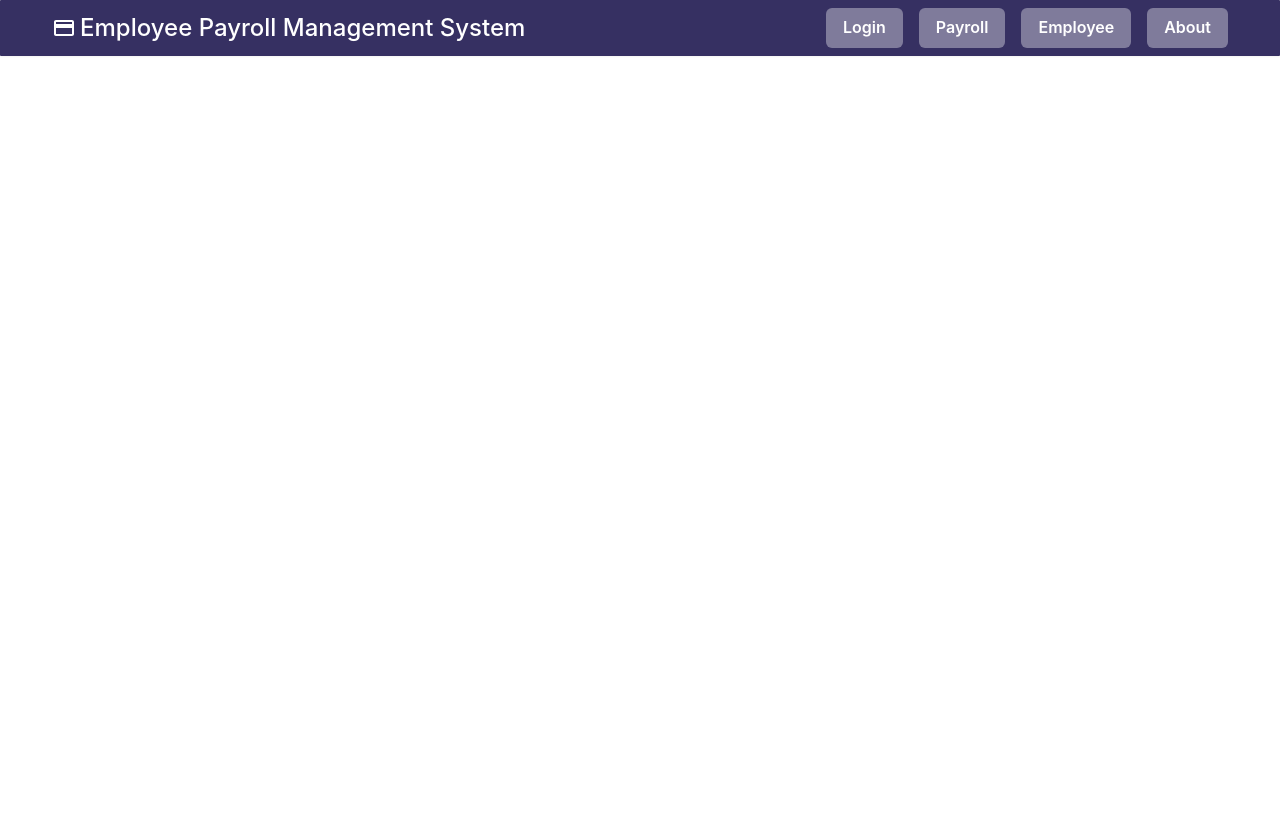
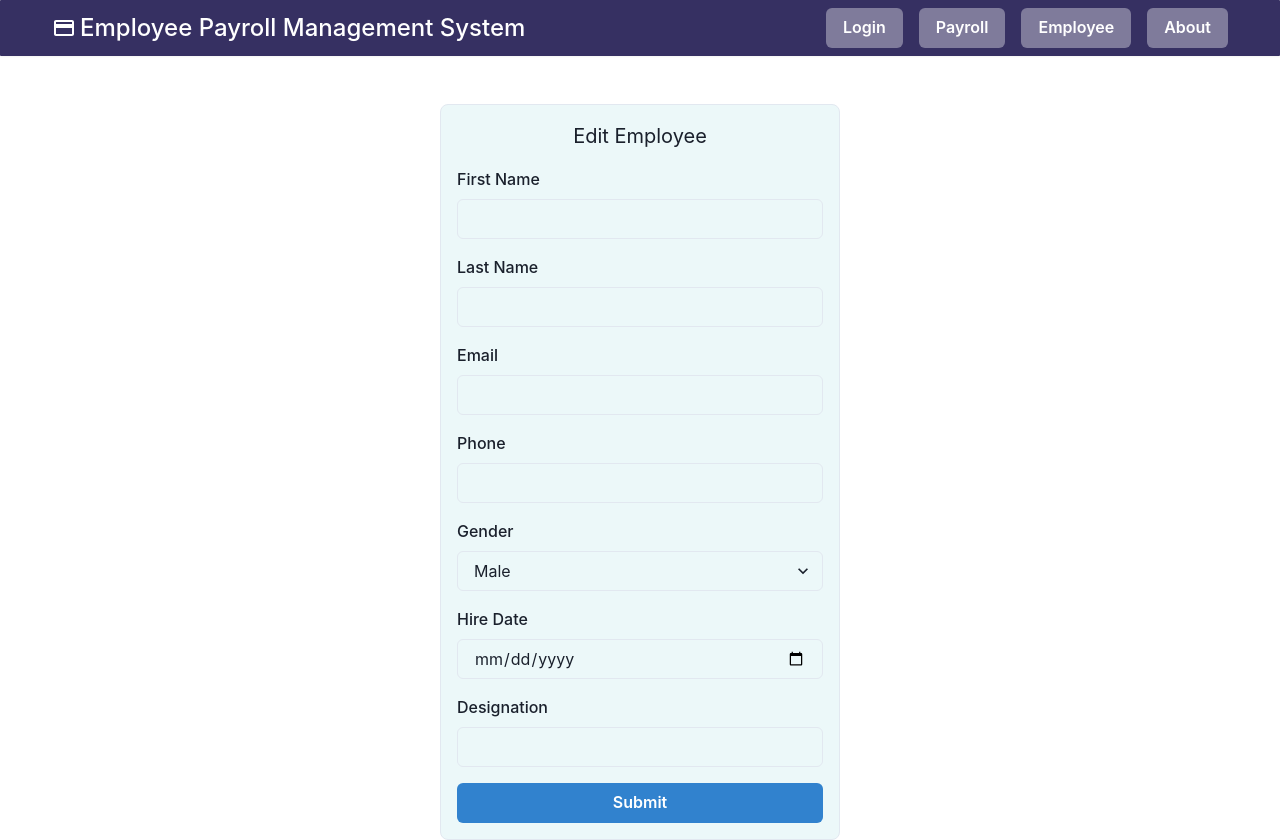
Before and after one commit to SRIKANTHNALUMACHU/employee-management-system, a React (Vite) app: page /hr/edit-employee in a window 1280 px wide. Before the commit the page ends 800 px from the top, so only its background shows below. Built offline with nearby package versions, Linux system fonts and the light colour scheme.

Commit message:
changed some files

```diff
--- a/src/App.tsx
+++ b/src/App.tsx
@@ -9,6 +9,7 @@ import Register from "./pages/Register";
 import Payroll from "./pages/HR/Payroll";
 import HrEmployee from "./pages/HR/Payroll/Employee";
 import AddEmployee from "./pages/HR/Payroll/Employee/add";
+import EditEmployee from "./pages/HR/Payroll/Employee/edit";
 
 function App() {
   return (
@@ -23,6 +24,7 @@ function App() {
           <Route path="/payroll" element={<Payroll />} />
           <Route path="/hr-employee" element={<HrEmployee />} />
           <Route path="/hr/add-employee" element={<AddEmployee />} />
+          <Route path="/hr/edit-employee" element={<EditEmployee/>}/>
         </Routes>
       </Router>
     </Box>
--- a/src/apis/resource1.ts
+++ b/src/apis/resource1.ts
@@ -4,7 +4,7 @@ const getAllEmployees = async (): Promise<AxiosResponse> => {
   return new Promise((resolve) => {
     axios({
       method: "GET",
-      url: "https://8473-2600-6c5a-7f-a54c-3552-5e6c-20af-c494.ngrok-free.app/empdata/getAllEmployees",
+      url: "http://localhost:8080/empdata/getAllEmployees",
       headers: {
         "Content-Type": "application/json",
         accept: "*/*",
@@ -20,11 +20,32 @@ const getAllEmployees = async (): Promise<AxiosResponse> => {
   });
 };
 
+const deleteEmployee  = async (id:number): Promise<AxiosResponse> =>{
+  console.log("id is",id)
+  return new Promise((resolve) => {
+    axios({
+      method: "DELETE",
+      url: "http://localhost:8080/empdata/delete/"+id,
+      headers: {
+        "Content-Type": "application/json",
+        accept: "*/*",
+      },
+    })
+      .then((response) => {
+        console.log("dfere", response);
+        resolve(response.data);
+      })
+      .catch((error) => {
+        console.log("Error is", error);
+      });
+  });
+}
+
 const addEmployee = async (data: Object): Promise<AxiosResponse> => {
   return new Promise((resolve) => {
     axios({
       method: "POST",
-      url: "https://8473-2600-6c5a-7f-a54c-3552-5e6c-20af-c494.ngrok-free.app/empdata/create",
+      url: "http://localhost:8080/empdata/create",
       headers: {
         "Content-Type": "application/json",
         accept: "*/*",
@@ -40,4 +61,24 @@ const addEmployee = async (data: Object): Promise<AxiosResponse> => {
   });
 };
 
-export { getAllEmployees, addEmployee };
+
+const editEmployee = async (data: Object, id: number): Promise<AxiosResponse> => {
+  return new Promise((resolve) => {
+    axios({
+      method: "POST",
+      url: "http://localhost:8080/empdata/update/"+id,
+      headers: {
+        "Content-Type": "application/json",
+        accept: "*/*",
+      },
+      data: data,
+    })
+      .then((response) => {
+        resolve(response);
+      })
+      .catch((error) => {
+        console.log("error is", error);
+      });
+  });
+};
+export { getAllEmployees, addEmployee ,deleteEmployee, editEmployee};
--- a/src/pages/HR/Payroll/Employee/add.tsx
+++ b/src/pages/HR/Payroll/Employee/add.tsx
@@ -9,24 +9,36 @@ import {
   Text,
 } from "@chakra-ui/react";
 import { useState } from "react";
+import { addEmployee } from "../../../../apis/resource1";
+import { useNavigate } from "react-router-dom";
 
 const AddEmployee = () => {
   const [data, setData] = useState({
-    email: "",
+    emailId: "",
     designation: "",
     hiredate: "",
     gender: "Male",
     phone: "",
     lastName: "",
     firstName: "",
+    ssn:"777"
   });
-  const handleSubmit = (e) => {
+  const navigate=useNavigate()
+
+  const handleSubmit = async (e) => {
     e.preventDefault();
     console.log("add employee");
     console.log(data);
+    await addEmployee(data).then(()=>{
+      console.log("added ")
+      navigate('/hr-employee')
+    }).catch((err)=>{
+      console.log("error is",err)
+    })
+
   };
   const onChangeInput = (e) => {
-    setData({ [e.target.name]: e.target.value, ...data });
+    setData({ ...data,[e.target.name]: e.target.value  });
   };
 
   return (
@@ -54,6 +66,7 @@ const AddEmployee = () => {
               onChange={(e) => {
                 onChangeInput(e);
               }}
+              value={data.firstName}
             />
           </FormControl>
           <FormControl>
@@ -72,7 +85,7 @@ const AddEmployee = () => {
             <Input
               type="email"
               id="email"
-              name="email"
+              name="emailId"
               onChange={(e) => {
                 onChangeInput(e);
               }}
@@ -105,7 +118,7 @@ const AddEmployee = () => {
           <FormControl>
             <FormLabel htmlFor="hiredate">Hire Date</FormLabel>
             <Input
-              type="datetime-local"
+              type="date"
               id="hiredate"
               name="hiredate"
               onChange={(e) => {
--- /dev/null
+++ b/src/pages/HR/Payroll/Employee/edit.tsx
@@ -0,0 +1,158 @@
+import {
+    FormControl,
+    FormLabel,
+    Input,
+    Select,
+    Button,
+    VStack,
+    Box,
+    Text,
+  } from "@chakra-ui/react";
+  import { useState } from "react";
+  import { editEmployee } from "../../../../apis/resource1";
+  import { useLocation, useNavigate } from "react-router-dom";
+
+  const EditEmployee = () => {
+    const navigate=useNavigate()
+    const {state}=useLocation()
+    const [data, setData] = useState({
+      emailId: state?.email ?state?.email :"",
+      designation: state?.designation? state?.designation:"",
+      hiredate: state?.hiredate ? state?.hiredate:"",
+      gender: state?.gender ? state?.gender :"Male",
+      phone: state?.phone ? state?.phone :"",
+      lastName: state?.lastName ? state?.lastName:"",
+      firstName: state?.firstName ? state?.firstName :"",
+      ssn:state?.ssn ? state?.ssn :""
+    });
+
+    console.log("sra",state)
+
+    const handleSubmit = async (e) => {
+      e.preventDefault();
+
+      console.log(data);
+      await editEmployee(data,state?.empId).then(()=>{
+        console.log("edited ")
+        navigate('/hr-employee')
+      }).catch((err)=>{
+        console.log("error is",err)
+      })
+
+    };
+    const onChangeInput = (e) => {
+      setData({ ...data,[e.target.name]: e.target.value  });
+    };
+
+    return (
+      <Box
+        w="400px"
+        marginLeft="auto"
+        backgroundColor="#ECF8F9"
+        marginRight="auto"
+        p="4"
+        borderWidth="1px"
+        borderRadius="lg"
+        marginTop="3rem"
+      >
+        <Text fontSize="xl" mb="4" textAlign="center">
+          Edit Employee
+        </Text>
+        <form onSubmit={handleSubmit}>
+          <VStack spacing="4" align="stretch">
+            <FormControl>
+              <FormLabel htmlFor="firstName">First Name</FormLabel>
+              <Input
+                type="text"
+                id="firstName"
+                name="firstName"
+                onChange={(e) => {
+                  onChangeInput(e);
+                }}
+                value={data.firstName}
+              />
+            </FormControl>
+            <FormControl>
+              <FormLabel htmlFor="lastName">Last Name</FormLabel>
+              <Input
+                type="text"
+                id="lastName"
+                name="lastName"
+                onChange={(e) => {
+                  onChangeInput(e);
+                }}
+                value={data.lastName}
+              />
+            </FormControl>
+            <FormControl>
+              <FormLabel htmlFor="email">Email</FormLabel>
+              <Input
+                type="email"
+                id="email"
+                name="emailId"
+                onChange={(e) => {
+                  onChangeInput(e);
+                }}
+                value={data.emailId}
+              />
+            </FormControl>
+            <FormControl>
+              <FormLabel htmlFor="phone">Phone</FormLabel>
+              <Input
+                type="text"
+                id="phone"
+                name="phone"
+                onChange={(e) => {
+                  onChangeInput(e);
+                }}
+                value={data.phone}
+              />
+            </FormControl>
+            <FormControl>
+              <FormLabel htmlFor="gender">Gender</FormLabel>
+              <Select
+                id="gender"
+                name="gender"
+                onChange={(e) => {
+                  onChangeInput(e);
+                }}
+                value={data.gender}
+              >
+                <option value="Male">Male</option>
+                <option value="Female">Female</option>
+              </Select>
+            </FormControl>
+            <FormControl>
+              <FormLabel htmlFor="hiredate">Hire Date</FormLabel>
+              <Input
+                type="date"
+                id="hiredate"
+                name="hiredate"
+                onChange={(e) => {
+                  onChangeInput(e);
+                }}
+                value={data.hiredate}
+              />
+            </FormControl>
+            <FormControl>
+              <FormLabel htmlFor="designation">Designation</FormLabel>
+              <Input
+                type="text"
+                id="designation"
+                name="designation"
+                onChange={(e) => {
+                  onChangeInput(e);
+                }}
+                value={data.designation}
+              />
+            </FormControl>
+            <Button type="submit" colorScheme="blue">
+              Submit
+            </Button>
+          </VStack>
+        </form>
+      </Box>
+    );
+  };
+
+  export default EditEmployee;
--- a/src/pages/HR/Payroll/Employee/index.tsx
+++ b/src/pages/HR/Payroll/Employee/index.tsx
@@ -1,16 +1,16 @@
 import { Box, HStack, Heading, Button } from "@chakra-ui/react";
 import { FaUserTie } from "react-icons/fa";
 import { PlusSquareIcon } from "@chakra-ui/icons";
-import { getAllEmployees } from "../../../../apis/resource1";
+import { deleteEmployee, getAllEmployees } from "../../../../apis/resource1";
 import { useEffect, useState, useMemo } from "react";
 import { DeleteIcon, EditIcon } from "@chakra-ui/icons";
 import { useTable } from "react-table";
 import {useNavigate} from "react-router-dom"
 import { Table, Thead, Tbody, Tr, Th, Td, Stack } from "@chakra-ui/react";
-import { useNavigate } from "react-router-dom";
 
 const HrEmployee = () => {
   const [data, setData] = useState([]);
+  const [dataChanged,setDataChanged]=useState(false)
   const navigate = useNavigate();
   useEffect(() => {
     async function getData() {
@@ -24,7 +24,7 @@ const HrEmployee = () => {
         });
     }
     getData();
-  }, []);
+  }, [dataChanged]);
   const onClickAdd = () => {
     console.log("Add button clicked");
     navigate("/hr/add-employee");
@@ -114,7 +114,7 @@ const HrEmployee = () => {
                 {row.cells.map((cell, i) => {
                   if (cell.column.Header === "Actions") {
                     return (
-                      <Td>
+                      <Td key={i}>
                       <Stack
                         direction={"row"}
                         spacing="24px"
@@ -127,7 +127,9 @@ const HrEmployee = () => {
                           h={6}
                           color="black.500"
                           onClick={() => {
-                            console.log("edit icon");
+
+                            navigate("/hr/edit-employee",{state:cell.row.original})
+                            //console.log("edit icon",cell.row.original);
                           }}
                         />
                         <DeleteIcon
@@ -135,8 +137,15 @@ const HrEmployee = () => {
                           w={6}
                           h={6}
                           color="red.500"
-                          onClick={() => {
-                            console.log("Ddfd");
+                          onClick={async() => {
+                           await deleteEmployee(cell.row.original?.empId).then(()=>{
+                              console.log("successfully deleted")
+                            }).catch((err)=>{
+                              console.log("error while deletion")
+                            })
+                            setDataChanged(!dataChanged
+                              )
+
                           }}
                         />
                       </Stack>
@@ -153,7 +162,8 @@ const HrEmployee = () => {
                         fontStyle="normal"
                         color="#545454"
                       >
-                        {cell.value.toString().split("T")[0]}
+                        {console.log("cell",cell.row.original?.empId)}
+                        {cell?.value?.toString()?.split("T")[0]}
                       </Td>
                     );
                   }
```
